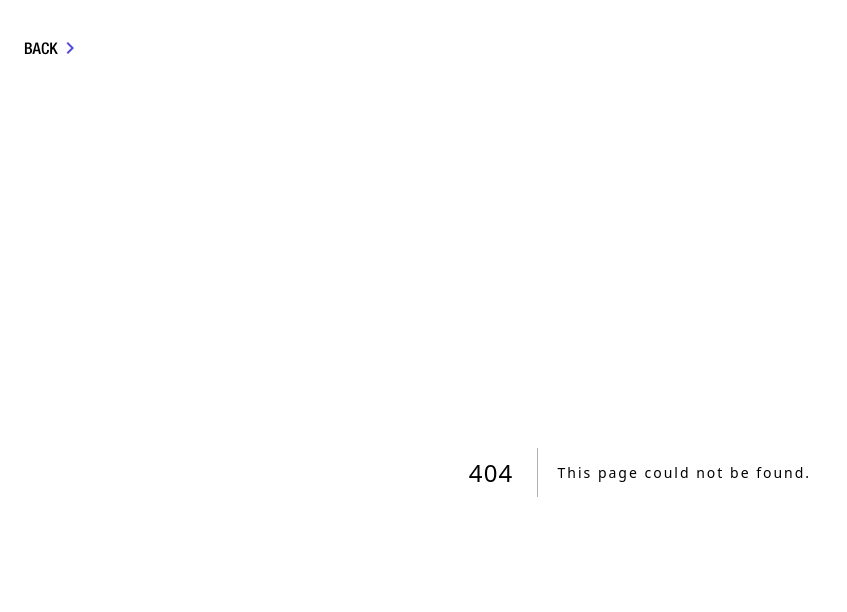
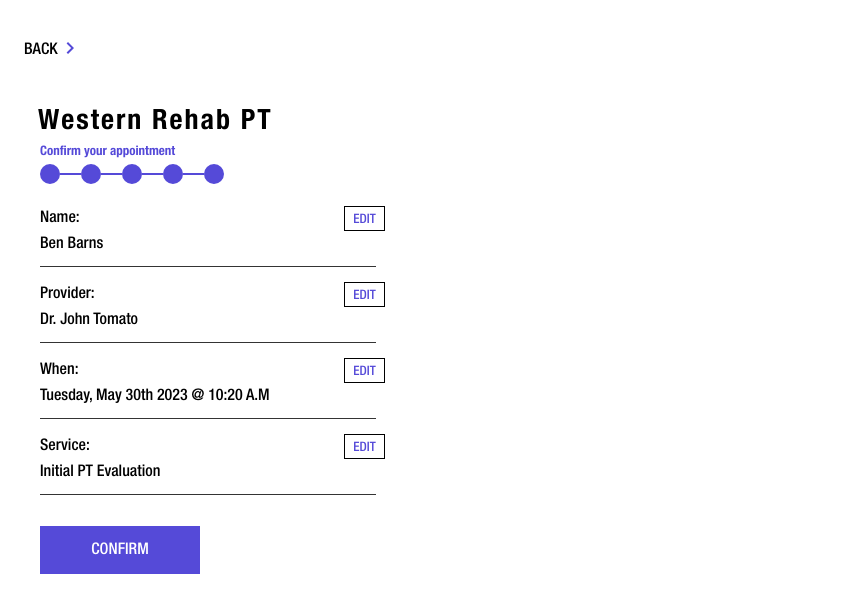
Before and after one commit to chingu-voyages/v44-tier3-team-40, a Next.js app: page /confirm in a window 1280 px wide. Before the commit this address had no page. Shown: the top 612 px of the page, without its empty margins (0-847 px from the left). Built offline with nearby package versions, Linux system fonts and the light colour scheme.

Commit message:
feat: Styles and content created for the page. Href for edit buttons will need to be changed when plans for that page are available and hard coded name, provider, date, and service will need to be changed to state when context or prop drilling method(s) are determined

```diff
--- /dev/null
+++ b/app/(client)/confirm/page.tsx
@@ -0,0 +1,102 @@
+import Link from "next/link";
+
+import ProgressStepper from "@/app/components/ProgressStepper";
+
+const ConfirmAppointment = () => {
+	// Import context and change hard-coded name, provider, date, and service to the state when available.
+
+	return (
+		<>
+			<h2 className="ml-[0.5em] mt-[1em]">Western Rehab PT</h2>
+			<div className="w-[184px] h-[20px] ml-[1em]">
+				<ProgressStepper
+					currentStep={4}
+					length={5}
+					label="Confirm your appointment"
+				/>
+			</div>
+
+			<div className="ml-[1em] pt-[3em] ">
+				<div className="flex w-[345px] ">
+					<p className="mr-auto">Name:</p>
+
+					{/* Change href to appropriate page when it is created */}
+					<Link href={"/"}>
+						<button className="border border-black text-[#554ad8] h-[20px] w-[41px] text-[13px] pb-[1.75em] hover:bg-[#554ad8] hover:text-white">
+							EDIT
+						</button>
+					</Link>
+				</div>
+
+				<div className="w-[345px]">
+					<p className="mb-[0px]">Ben Barns</p>
+					<p className="mt-[0px] relative bottom-[0.5em]">
+						__________________________________________
+					</p>
+				</div>
+
+				<div className="flex w-[345px] ">
+					<p className="mr-auto">Provider:</p>
+
+					{/* Change href to appropriate page when it is created */}
+					<Link href={"/"}>
+						<button className="border border-black text-[#554ad8] h-[20px] w-[41px] text-[13px] pb-[1.75em] hover:bg-[#554ad8] hover:text-white">
+							EDIT
+						</button>
+					</Link>
+				</div>
+
+				<div className="w-[345px]">
+					<p className="mb-[0px]">Dr. John Tomato</p>
+					<p className="mt-[0px] relative bottom-[0.5em]">
+						__________________________________________
+					</p>
+				</div>
+
+				<div className="flex w-[345px] ">
+					<p className="mr-auto">When:</p>
+
+					{/* Change href to appropriate page when it is created */}
+					<Link href={"/"}>
+						<button className="border border-black text-[#554ad8] h-[20px] w-[41px] text-[13px] pb-[1.75em] hover:bg-[#554ad8] hover:text-white">
+							EDIT
+						</button>
+					</Link>
+				</div>
+
+				<div className="w-[345px]">
+					<p className="mb-[0px]">Tuesday, May 30th 2023 @ 10:20 A.M</p>
+					<p className="mt-[0px] relative bottom-[0.5em]">
+						__________________________________________
+					</p>
+				</div>
+
+				<div className="flex w-[345px] ">
+					<p className="mr-auto">Service:</p>
+
+					{/* Change href to appropriate page when it is created */}
+					<Link href={"/"}>
+						<button className="border border-black text-[#554ad8] h-[20px] w-[41px] text-[13px] pb-[1.75em] hover:bg-[#554ad8] hover:text-white">
+							EDIT
+						</button>
+					</Link>
+				</div>
+
+				<div className="w-[345px]">
+					<p className="mb-[0px]">Initial PT Evaluation</p>
+					<p className="mt-[0px] relative bottom-[0.5em]">
+						__________________________________________
+					</p>
+				</div>
+			</div>
+
+			<Link href={"/success"}>
+				<button className="h-[48px] w-[160px] ml-[1em] mt-[1em] bg-[#554ad8] text-white center hover:bg-[#a4a4ff] ">
+					CONFIRM
+				</button>
+			</Link>
+		</>
+	);
+};
+
+export default ConfirmAppointment;
```
Also changed, not shown: app/(client)/success/page.tsx (renamed from app/(client)/confirmation/page.tsx).
